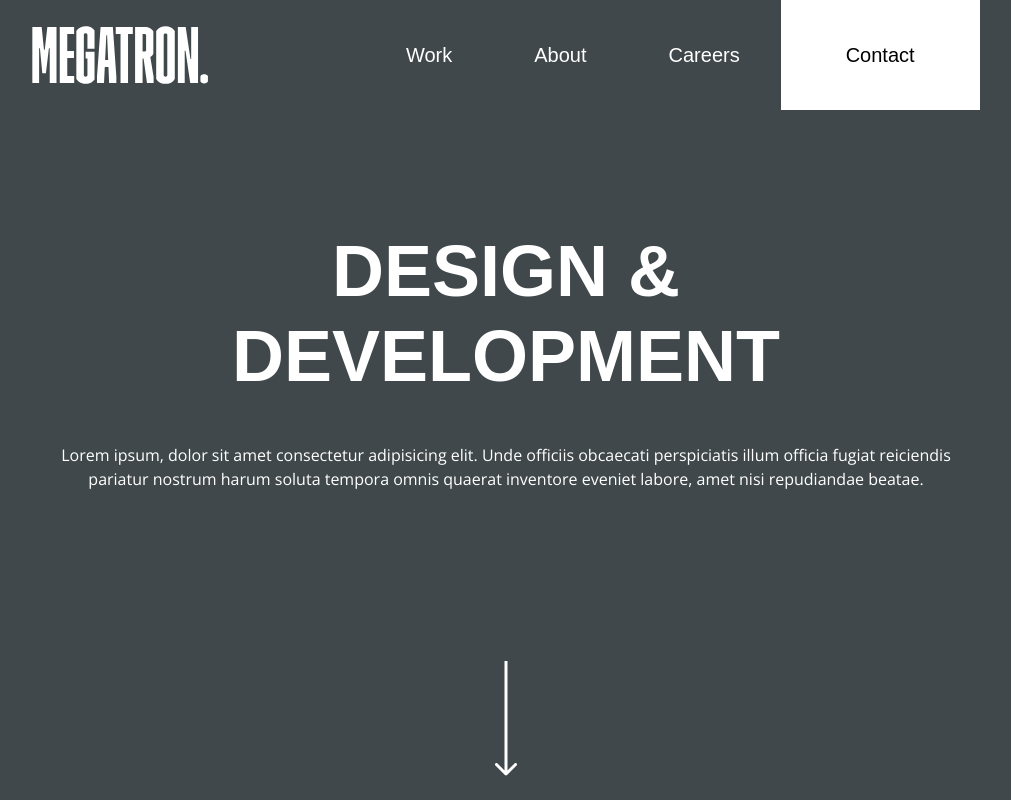
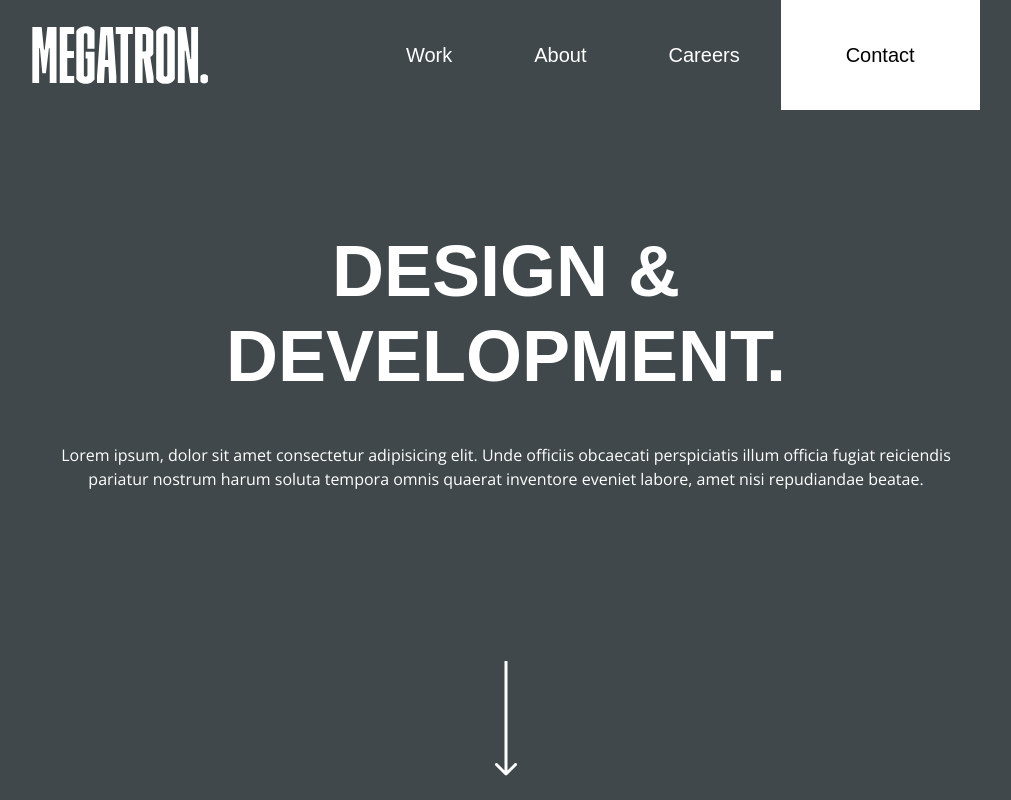
Before and after one commit to Megatron-C/megatron-website, a Vue app: page / in a window 1280 px wide. Shown: the top 800 px of the page, without its empty margins (134-1145 px from the left). Built offline with nearby package versions, Linux system fonts and the light colour scheme; a web font is replaced by a local one.

Commit message:
📝 Testing CI/CD

```diff
--- a/src/components/home/Hero.vue
+++ b/src/components/home/Hero.vue
@@ -15,7 +15,7 @@
           "
         >
           Design & <br />
-          Development
+          Development.
         </h1>
         <p class="text-center font-light max-w-[950px]">
           Lorem ipsum, dolor sit amet consectetur adipisicing elit. Unde
```
